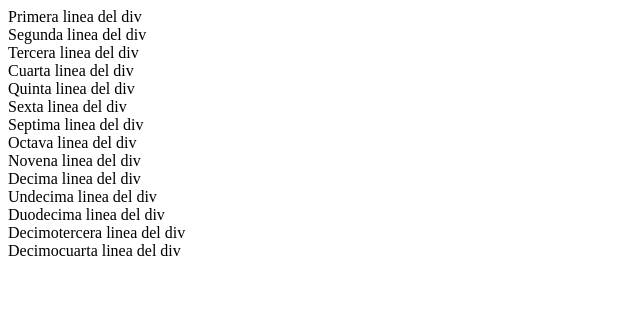
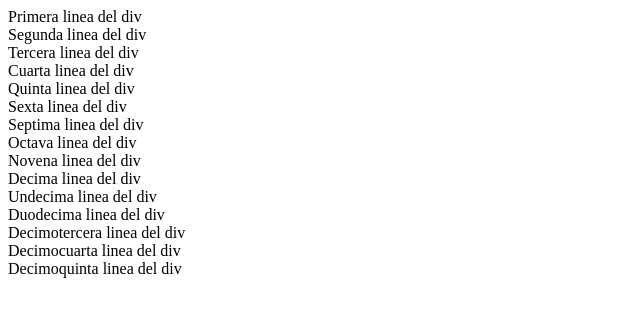
Before and after one commit to DweinPizarro/rubrica-1_ejercicio_1, a plain HTML site: page index.html in a window 1280 px wide. Shown: the whole page, without its empty margins (0-640 px from the left). Drawn offline with Linux system fonts and the light colour scheme.

Commit message:
tenth commit

```diff
--- a/index.html
+++ b/index.html
@@ -20,5 +20,6 @@
     <div>Duodecima linea del div</div>
     <div>Decimotercera linea del div</div>
     <div>Decimocuarta linea del div</div>
+    <div>Decimoquinta linea del div</div>
 </body>
 </html>
```
